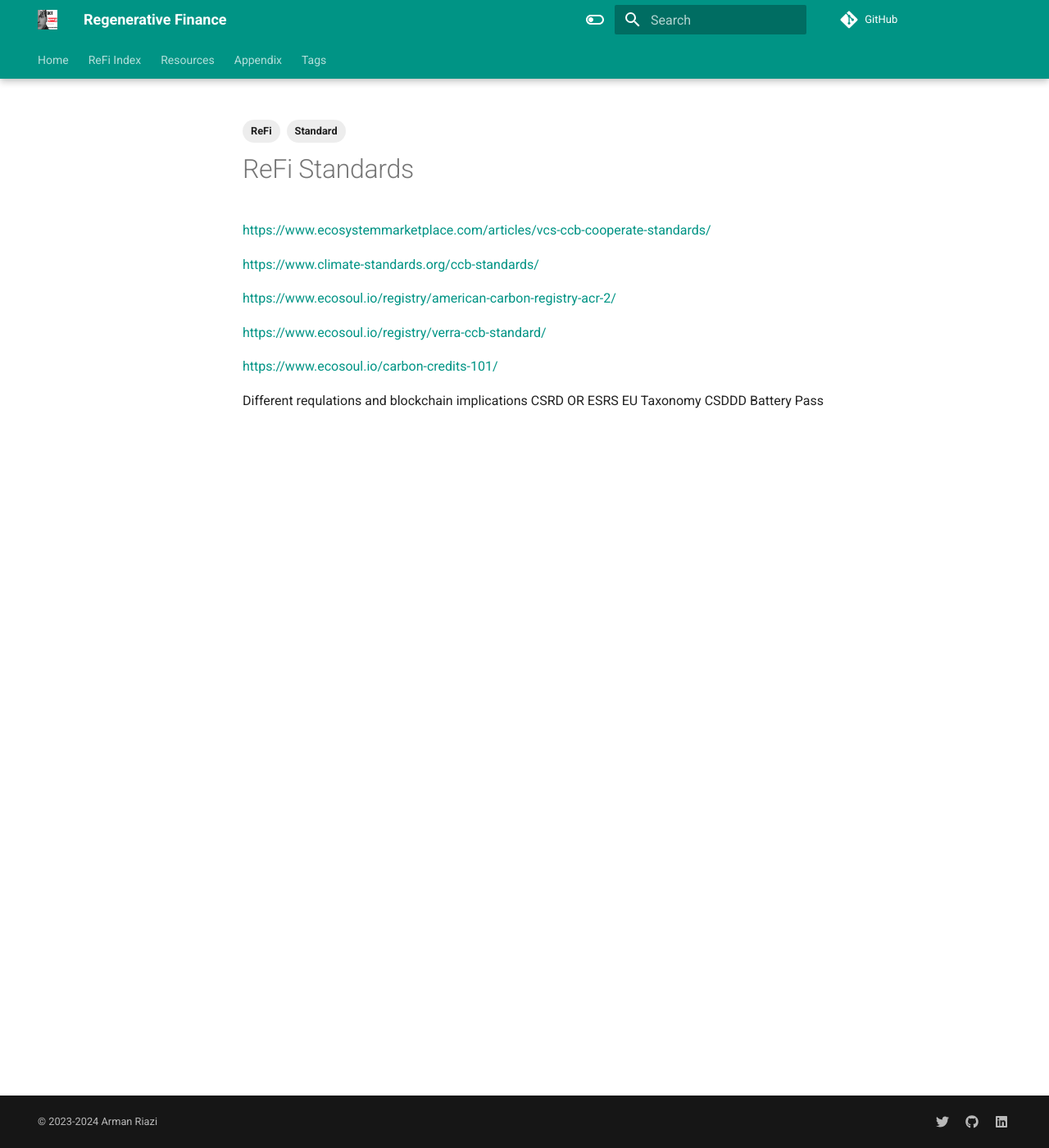
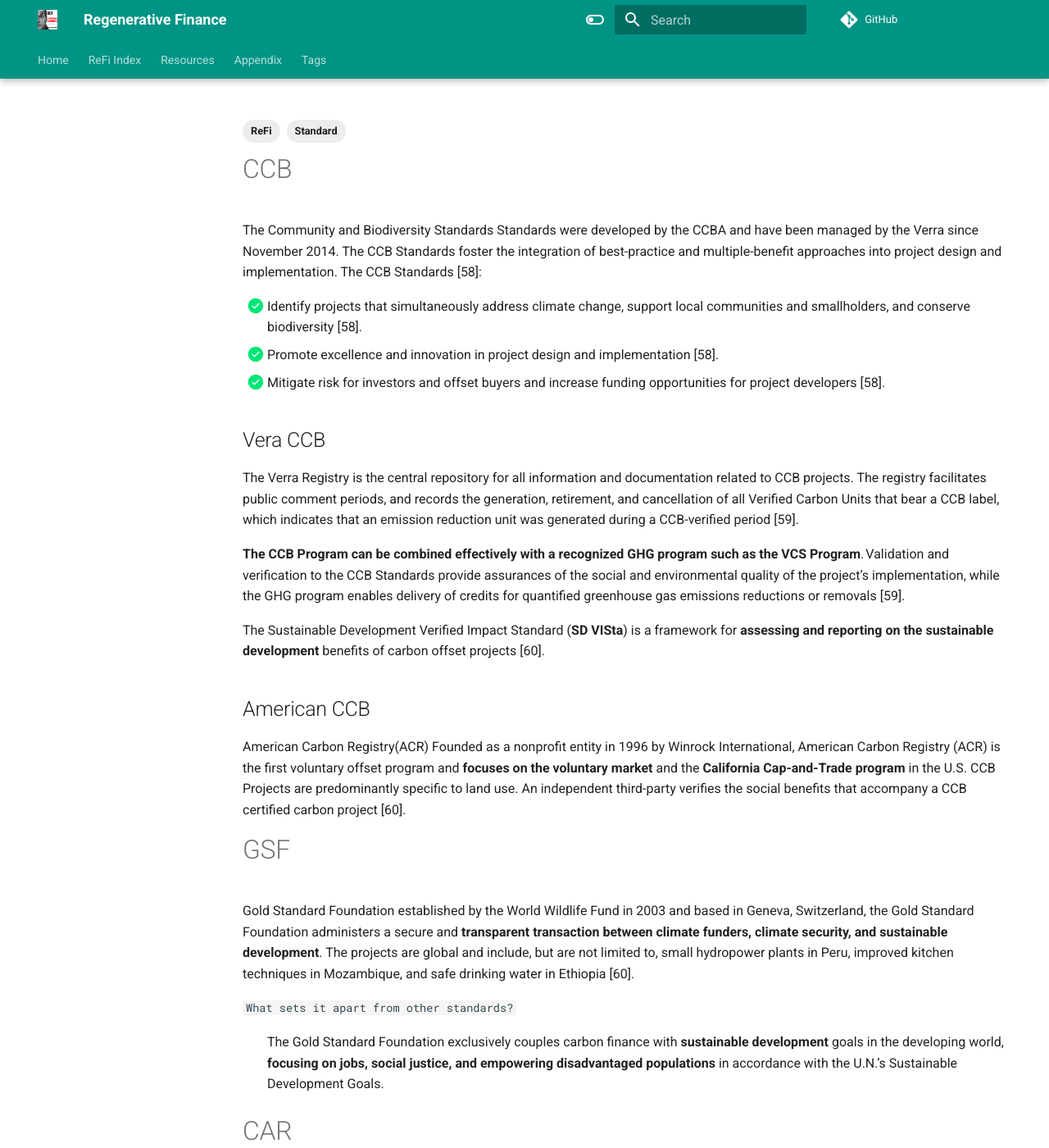
Before and after one commit to armanriazi/refi, an MkDocs documentation site: the page built from docs/standards.md, in a window 1280 px wide and 1400 px high. Shown: the whole window at 82% size. Built offline with MkDocs 1.6.1 and Material for MkDocs 9.7.7, drawn with Linux system fonts in a browser that asks for light colours; some of the changed text lies outside the part shown.

Commit message:
Article6

```diff
--- a/docs/standards.md
+++ b/docs/standards.md
@@ -14,15 +14,39 @@
   - feedback
 ---
 
-https://www.ecosystemmarketplace.com/articles/vcs-ccb-cooperate-standards/
+# CCB
+ The Community and Biodiversity Standards Standards were developed by the CCBA and have been managed by the Verra since November 2014. The CCB Standards foster the integration of best-practice and multiple-benefit approaches into project design and implementation. The CCB Standards [58]:
 
-https://www.climate-standards.org/ccb-standards/
+- [x] Identify projects that simultaneously address climate change, support local communities and smallholders, and conserve biodiversity [58].
+- [x] Promote excellence and innovation in project design and implementation [58].
+- [x] Mitigate risk for investors and offset buyers and increase funding opportunities for project developers [58].
 
-https://www.ecosoul.io/registry/american-carbon-registry-acr-2/
+## Vera CCB
+The Verra Registry is the central repository for all information and documentation related to CCB projects. The registry facilitates public comment periods, and records the generation, retirement, and cancellation of all Verified Carbon Units that bear a CCB label, which indicates that an emission reduction unit was generated during a CCB-verified period [59].
 
-https://www.ecosoul.io/registry/verra-ccb-standard/
+**The CCB Program can be combined effectively with a recognized GHG program such as the VCS Program**. Validation and verification to the CCB Standards provide assurances of the social and environmental quality of the project’s implementation, while the GHG program enables delivery of credits for quantified greenhouse gas emissions reductions or removals [59].
 
-https://www.ecosoul.io/carbon-credits-101/
+The Sustainable Development Verified Impact Standard (**SD VISta**) is a framework for **assessing and reporting on the sustainable development** benefits of carbon offset projects [60].
+
+## American CCB
+
+American Carbon Registry(ACR) Founded as a nonprofit entity in 1996 by Winrock International, American Carbon Registry (ACR) is the first voluntary offset program and **focuses on the voluntary market** and the **California Cap-and-Trade program** in the U.S. CCB Projects are predominantly specific to land use. An independent third-party verifies the social benefits that accompany a CCB certified carbon project [60].
+
+# GSF
+
+Gold Standard Foundation established by the World Wildlife Fund in 2003 and based in Geneva, Switzerland, the Gold Standard Foundation administers a secure and **transparent transaction between climate funders, climate security, and sustainable development**. The projects are global and include, but are not limited to, small hydropower plants in Peru, improved kitchen techniques in Mozambique, and safe drinking water in Ethiopia [60].
+
+`What sets it apart from other standards?`
+: The Gold Standard Foundation exclusively couples carbon finance with **sustainable development** goals in the developing world, **focusing on   jobs, social justice, and empowering disadvantaged populations** in accordance with the U.N.’s Sustainable Development Goals.
+
+# CAR
+
+The Climate Action Reserve is the premier North American GHG registry. Its published protocols are used by the California Cap-and-Trade program. The scope of CAR’s projects used for carbon trade spread across the U.S. and Mexico, and include livestock compliance, forestry management, landfill compliance, and grassland compliance [60].
+
+`What sets it apart from other standards?`
+: CAR protocols are used by the California Air Resource Board and their administration of the California Cap-and-Trade program [60].
+
+
 
 Different requlations and blockchain implications
 CSRD OR ESRS
```
Also changed, not shown: docs/article.md (+20 -0 lines), docs/glossery.md (+8 -0 lines), docs/reference.md (+6 -0 lines).
